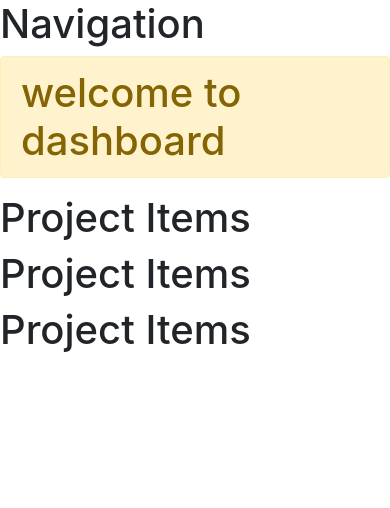
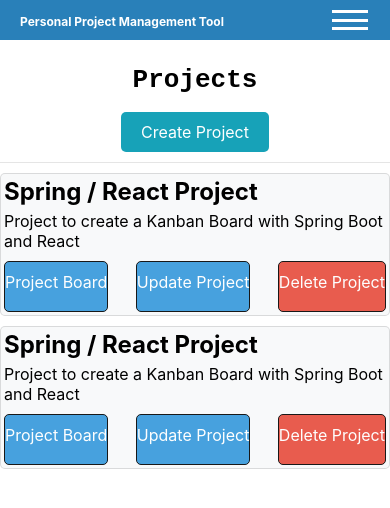
Before and after one commit to devflash/ppmProject-client, a React app: page / in a window 390 px wide. Shown: the top 508 px of the page. Built offline with nearby package versions, Linux system fonts and the light colour scheme.

Commit message:
handle styling of dashboard header projectitem

```diff
--- a/package.json
+++ b/package.json
@@ -34,6 +34,7 @@
     "jest-pnp-resolver": "1.0.2",
     "jest-resolve": "23.6.0",
     "jest-watch-typeahead": "^0.2.1",
+    "jquery": "^3.4.1",
     "mini-css-extract-plugin": "0.5.0",
     "optimize-css-assets-webpack-plugin": "5.0.1",
     "pnp-webpack-plugin": "1.2.1",
--- /dev/null
+++ b/src/App.css
@@ -0,0 +1,65 @@
+img {
+    width: 100%;
+  }
+
+  .navbar {
+    background-color: #e3f2fd;
+  }
+  .fa.fa-edit {
+    color: #18a2b9;
+  }
+
+  .list-group-item.delete:hover {
+    cursor: -webkit-grab;
+    background-color: pink;
+  }
+
+  .list-group-item.update:hover {
+    cursor: -webkit-grab;
+    background-color: gainsboro;
+  }
+
+  .list-group-item.board:hover {
+    cursor: -webkit-grab;
+    background-color: gainsboro;
+  }
+
+  .fa.fa-minus-circle {
+    color: red;
+  }
+
+  .landing {
+    position: relative;
+    /* background: url("../img/showcase.jpg") no-repeat; */
+    background-size: cover;
+    background-position: center;
+    height: 100vh;
+    margin-top: -24px;
+    margin-bottom: -50px;
+  }
+
+  .landing-inner {
+    padding-top: 80px;
+  }
+
+  .dark-overlay {
+    background-color: rgba(0, 0, 0, 0.7);
+    position: absolute;
+    top: 0;
+    left: 0;
+    width: 100%;
+    height: 100%;
+  }
+
+  .card-form {
+    opacity: 0.9;
+  }
+
+  .latest-profiles-img {
+    width: 40px;
+    height: 40px;
+  }
+
+  .form-control::placeholder {
+    color: #bbb !important;
+  }
--- a/src/App.js
+++ b/src/App.js
@@ -1,7 +1,10 @@
 import React, { Component } from 'react';
 import Dashboard from './Components/Dashboard';
 import Header from './Components/Layout/Header';
-import "bootstrap/dist/css/bootstrap.min.css";
+import './App.css'
+// import "bootstrap/dist/css/bootstrap.min.css";
+// import "jquery/src/jquery";
+// import "bootstrap/dist/js/bootstrap.min.js";
 class App extends Component {
   render() {
     return (
--- a/src/Components/Dashboard.js
+++ b/src/Components/Dashboard.js
@@ -1,15 +1,23 @@
 import React,{Component} from 'react';
 import ProjectItem from './Project/ProjectItems';
-
+import styles from './Dashboard.module.css';
 class Dashboard extends Component{
     render(){
         return(
-            <div>
-                <h1 className="alert alert-warning">welcome to dashboard</h1>
-                <ProjectItem/>
-                <ProjectItem/>
-                <ProjectItem/>
-            </div>
+           <div className={styles.DashboardContainer}>
+               <div className={styles.CreateProject}>
+                    <div className={styles.CenterTitle}>
+                        <h1>Projects</h1>
+                    </div>
+                    <div className={styles.createProjectButton}>
+                        <a href="#">Create Project</a>
+                    </div>
+               </div>
+               <div className={styles.ProjectItems}>
+                    <ProjectItem/>
+                    <ProjectItem/>
+               </div>
+           </div>
         )
     }
 }
--- /dev/null
+++ b/src/Components/Dashboard.module.css
@@ -0,0 +1,48 @@
+.DashboardContainer {
+    width: 75%;
+
+    margin: 25px auto 0 auto;
+    height: fit-content;
+}
+.CreateProject{
+    height: fit-content;
+    padding-bottom: 10px;
+    border-bottom: 1px solid rgba(0,0,0,.1);
+    margin-bottom: 10px;
+}
+.CenterTitle {
+    text-align: center;
+    font-family: monospace;
+}
+
+.createProjectButton a{
+    display: inline-block;
+    text-decoration: none;
+    color: #fff;
+    padding: 10px 20px;
+    background-color: #17a2b8;
+    border-color: #17a2b8;
+    border-radius: 5px;
+}
+.ProjectItems{
+    width:85%;
+
+    margin:0 auto;
+    /* padding: 15px; */
+    box-sizing: border-box;
+
+}
+@media(max-width:556px)
+{
+    .DashboardContainer{
+        width: 100%;
+    }
+    .ProjectItems
+    {
+        width:100%;
+
+    }
+    .createProjectButton{
+        text-align: center;
+    }
+}
--- a/src/Components/Layout/Header.js
+++ b/src/Components/Layout/Header.js
@@ -1,8 +1,27 @@
 import React , {Component} from 'react'
+import styles from './Header.module.css';
 class Header extends Component{
     render(){
         return(
-            <h1>Navigation</h1>
+           <div className={styles.header}>
+               <div className={styles.title}>
+                   <span>Personal Project Management Tool</span>
+               </div>
+               <div className={styles.nav}>
+                   <div className={styles.navItem}>
+                       <a href="#" className={styles.navigationItem}>Dashboard</a>
+                   </div>
+                   <div className={styles.navItem}>
+                       <a href="#" className={styles.navigationItem}>SignUp</a>
+                       <a href="#" className={styles.navigationItem}>SignIn</a>
+                   </div>
+               </div>
+               <div class={styles.toggleHamburger}>
+                    <div></div>
+                    <div></div>
+                    <div></div>
+               </div>
+           </div>
         )
 
     }
--- /dev/null
+++ b/src/Components/Layout/Header.module.css
@@ -0,0 +1,55 @@
+.header {
+    padding: 10px 20px 10px 20px;
+    background-color: #2980b9;
+    display: flex;
+    justify-content: space-between;
+}
+
+.title span {
+    color: #fff;
+    font-size: 20px;
+    font-weight: bold;
+}
+
+.nav {
+    display: flex;
+    justify-content: space-between;
+    flex-grow: 1;
+    padding: 0 10px 0 10px;
+    align-items: center;
+}
+
+.nav a {
+    color: rgba(255, 255, 255, .5);
+    text-decoration: none;
+    padding-left: 10px;
+}
+.toggleHamburger {
+  display: none;
+}
+
+.toggleHamburger div {
+    width: 90%;
+    height: 3px;
+    background-color: white;
+}
+
+@media(max-width:635px) {
+    .title span
+    {
+        font-size: 12px !important;
+    }
+    .nav {
+        display: none;
+    }
+
+    .toggleHamburger {
+        width: 40px;
+
+        display: flex;
+        flex-direction: column;
+        justify-content: space-between;
+
+        align-items: center;
+    }
+}
--- a/src/Components/Project/ProjectItems.js
+++ b/src/Components/Project/ProjectItems.js
@@ -1,9 +1,28 @@
 import React,{Component} from 'react';
+import styles from './ProjectItems.module.css';
 class ProjectItem extends Component
 {
     render(){
         return(
-            <h1>Project Items</h1>
+           <div className={styles.ProjectItem}>
+               <div className={styles.projectInfo}>
+                   <h2>Spring / React Project</h2>
+                   <span>Project to create a Kanban Board with Spring Boot and React</span>
+               </div>
+               <div class={styles.ProjectOperations}>
+                   <div className={styles.Success}>
+                       <a href="#">Project Board</a>
+                   </div>
+                   <div className={styles.Success}>
+                        <a href="#">Update Project</a>
+                   </div>
+                   <div className={styles.Danger}>
+                        <a href="#">Delete Project</a>
+                   </div>
+               </div>
+           </div>
+
+
         )
     }
 }
--- /dev/null
+++ b/src/Components/Project/ProjectItems.module.css
@@ -0,0 +1,63 @@
+.ProjectItem
+{
+    display:flex;
+    justify-content: space-between;
+    height: 135px;
+    flex-wrap: wrap;
+    margin-bottom:10px;
+    border:1px solid rgba(0, 0, 0, 0.125);
+    background-color: #f8f9fa;
+    padding: 15px;
+    border-radius: 5px;
+}
+.projectInfo{
+    flex-grow: 1;
+}
+.projectInfo h2
+{
+    margin:0;
+}
+.projectInfo span
+{
+    margin-top: 5px;
+    display: block;
+}
+.ProjectOperations
+{
+    flex-grow: 1;
+    display: flex;
+    flex-direction: column;
+    justify-content: space-between;
+}
+.ProjectOperations div{
+
+    border:1px solid black;
+    border-radius: 5px;
+    padding:10px 0px;
+    text-align: center;
+}
+.ProjectOperations a
+{
+    text-decoration: none;
+    color:#fff;
+    display: inline-block;
+    cursor: pointer;
+}
+.Success{
+    background-color: #3498db;
+    opacity: 0.9;
+}
+.Danger{
+    background-color: #e74c3c;
+    opacity: 0.9;
+}
+
+@media(max-width:920px)
+{
+    .ProjectItem{
+        padding:3px;
+    }
+    .ProjectOperations{
+        flex-flow: row;
+    }
+}
```
Also changed, not shown: 1 other file (tests, documents, lock files or other folders).
